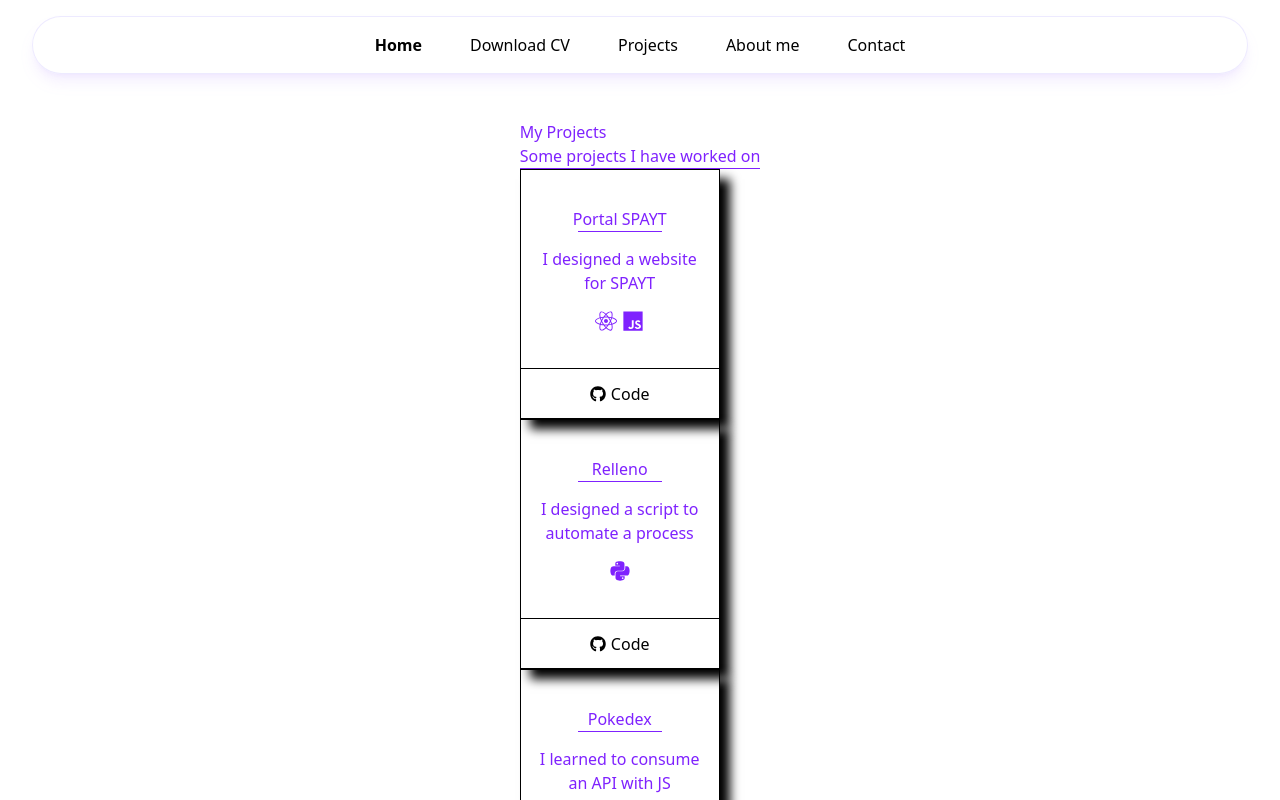
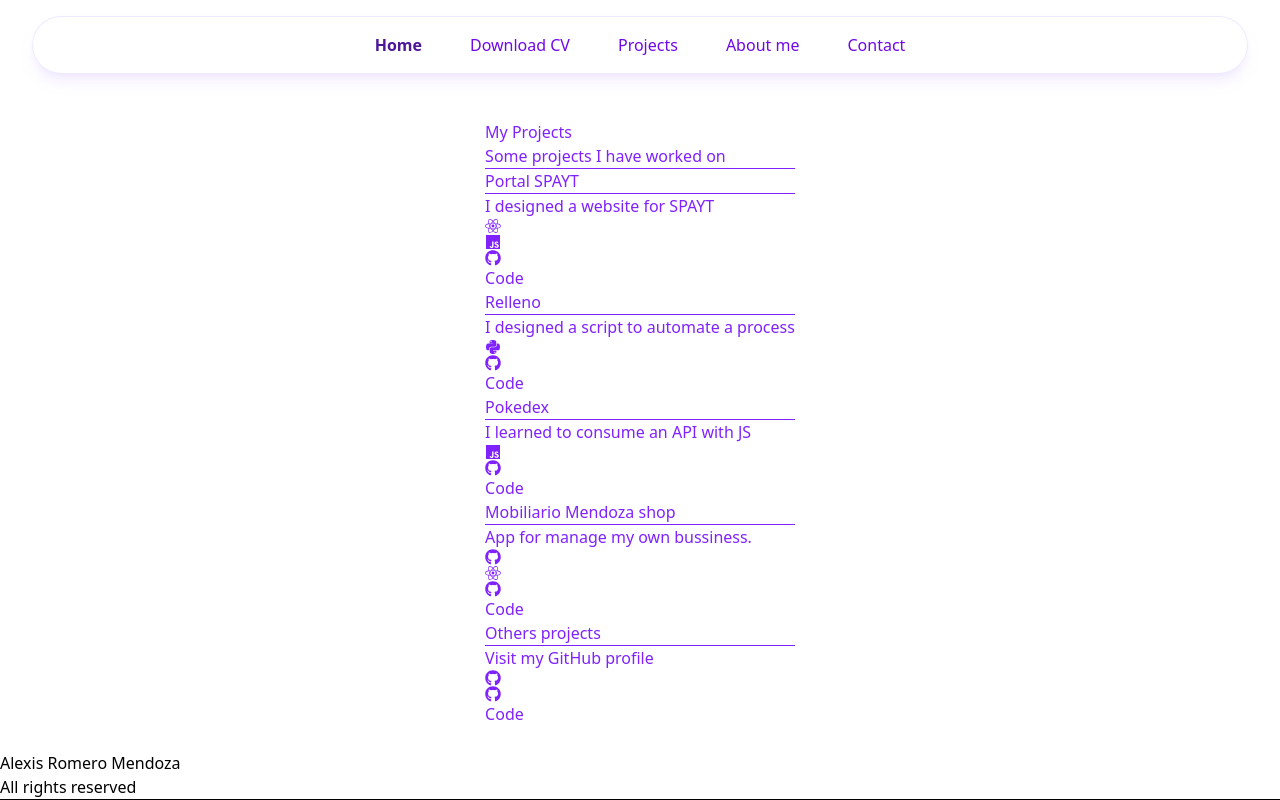
Before and after one commit to arm-code/minimalist-portfolio, a React (Vite) app: page /projects-page in a window 1280 px wide. Shown: the top 800 px of the page. Built offline with nearby package versions, Linux system fonts and the light colour scheme; no server answers.

Commit message:
fix: inheritance in colors

```diff
--- a/src/components/CardProject.tsx
+++ b/src/components/CardProject.tsx
@@ -1,7 +1,7 @@
-import './CardProjectStyles.css';
+
 import { FaGithub } from 'react-icons/fa';
 
-export const CardProject = ({ description, projectName, linkTo, techs }) => {
+export const CardProject = ({ description, projectName, linkTo, techs }: any) => {
   return (
     <div className='cardproject'>
       <div className='cardInner'>
@@ -10,7 +10,7 @@
         <p>{description}</p>
 
         <div className='tech'>
-          {techs.map((t, i) => (
+          {techs.map((t: number, i: number) => (
             <div key={i}>{t}</div>
           ))}
         </div>
--- a/src/components/CardProjectStyles.css
+++ /dev/null
@@ -1,60 +0,0 @@
-.cardproject {
-  width: 200px;
-  height: 250px;
-  display: flex;
-  flex-direction: column;
-  align-items: center;
-  border: 1px solid black;
-  box-shadow: 10px 10px 10px rgba(0, 0, 0, 1);
-}
-
-.cardInner{
-  height: 80%;
-  padding: 15px;
-  display: flex;
-  flex-direction: column;
-  text-align: center;
-  justify-content: center;
-  align-items: center;
-}
-
-
-.icon {
-  margin-right: 5px;
-}
-
-.divider {
-  width: 50%;
-  margin-bottom: 15px;
-}
-
-.tech {
-  margin-top: 15px;
-
-  display: flex;
-  flex-direction: row;
-  gap: 5px;
-  font-size: 22px;
-}
-
-.liga {
-  border-top: solid black 1px;
-  text-decoration: none;
-  width: 100%;
-  height: 20%;
-  display: flex;
-  flex-direction: row;
-  justify-content: center;
-  align-items: center;
-  box-sizing: border-box;
-}
-
-.liga:hover{
-  background-color: black;
-  color: white;
-}
-
-a:link,
-a:visited {
-  color: black;
-}
--- a/src/styles.css
+++ b/src/styles.css
@@ -1,8 +1,20 @@
+
+@import url('https://fonts.googleapis.com/css2?family=Geist:wght@100..900&display=swap');
+@import "tailwindcss";
+
+/* a:visited {
+  color: inherit;
+} */
+
+/* * {
+    font-family: "Geist", sans-serif;
+    color: #9C27B0;
+} */
 
 
-
-@import "tailwindcss";
-
-/* * {
-    background-color: #E4CEFD;
+/* .geist-normal {
+  font-family: "Geist", sans-serif;
+  font-optical-sizing: auto;
+  font-weight: 400;
+  font-style: normal;
 } */
--- a/tailwind.config.js
+++ b/tailwind.config.js
@@ -6,9 +6,7 @@
   ],
   theme: {
     extend: {
-      colors: {
 
-      },
     },
   },
   plugins: [],
```
